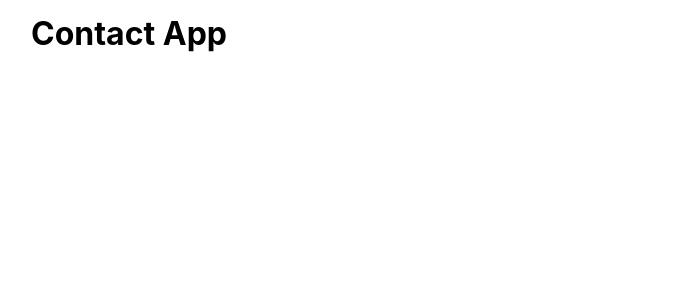
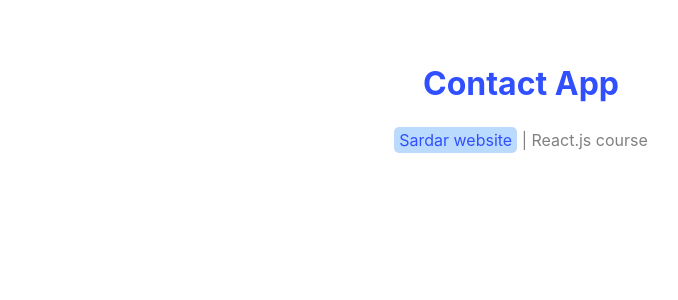
Before and after one commit to sardarbalnour/contact-app, a React (Vite) app: page / in a window 1280 px wide. Shown: the top 300 px of the page, without its empty margins (119-797 px from the left). Built offline with nearby package versions, Linux system fonts and the light colour scheme.

Commit message:
Header added

```diff
--- a/src/App.jsx
+++ b/src/App.jsx
@@ -1,9 +1,9 @@
+import Header from "./components/Header";
 
 function App() {
-
   return (
     <>
-      <h1>Contact App</h1>
+      <Header />
     </>
   );
 }
--- /dev/null
+++ b/src/components/Header.jsx
@@ -0,0 +1,14 @@
+import styles from "./Header.module.css";
+
+function Header() {
+  return (
+    <div className={styles.container}>
+      <h1>Contact App</h1>
+      <p>
+        <a href="#">Sardar website</a> | React.js course
+      </p>
+    </div>
+  );
+}
+
+export default Header;
--- /dev/null
+++ b/src/components/Header.module.css
@@ -0,0 +1,27 @@
+.container {
+    margin: 50px 0;
+    text-align: center;
+}
+
+.container h1 {
+    color: #304ffe;
+    margin-bottom: 20px;
+}
+
+.container p {
+    color: grey;
+}
+
+.container a {
+    text-decoration: none;
+    color: #304ffe;
+    background-color: #bbdbfe;
+    padding: 3px 5px;
+    border-radius: 5px;
+    transition: 0.2s all ease-in-out;
+}
+
+.container a:hover {
+    color: #bbdbfe;
+    background-color: #304ffe;
+}
```
